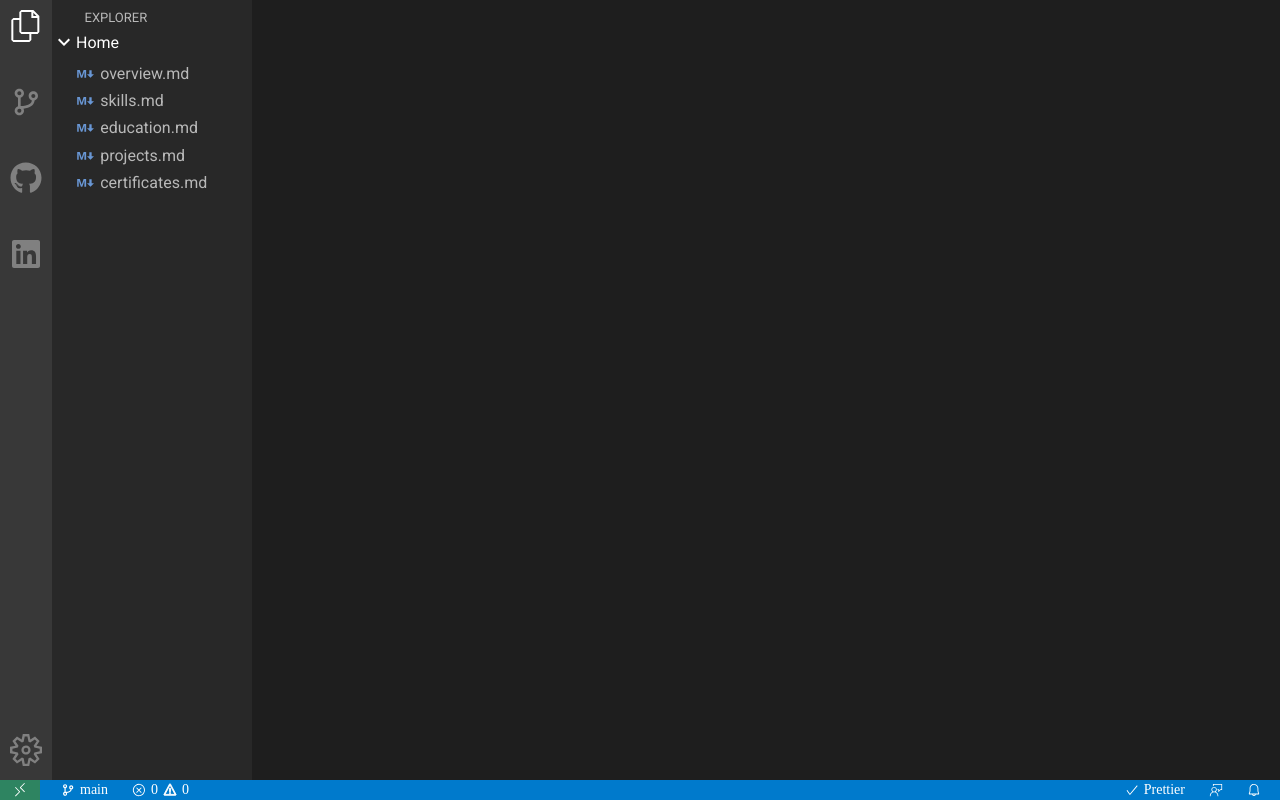
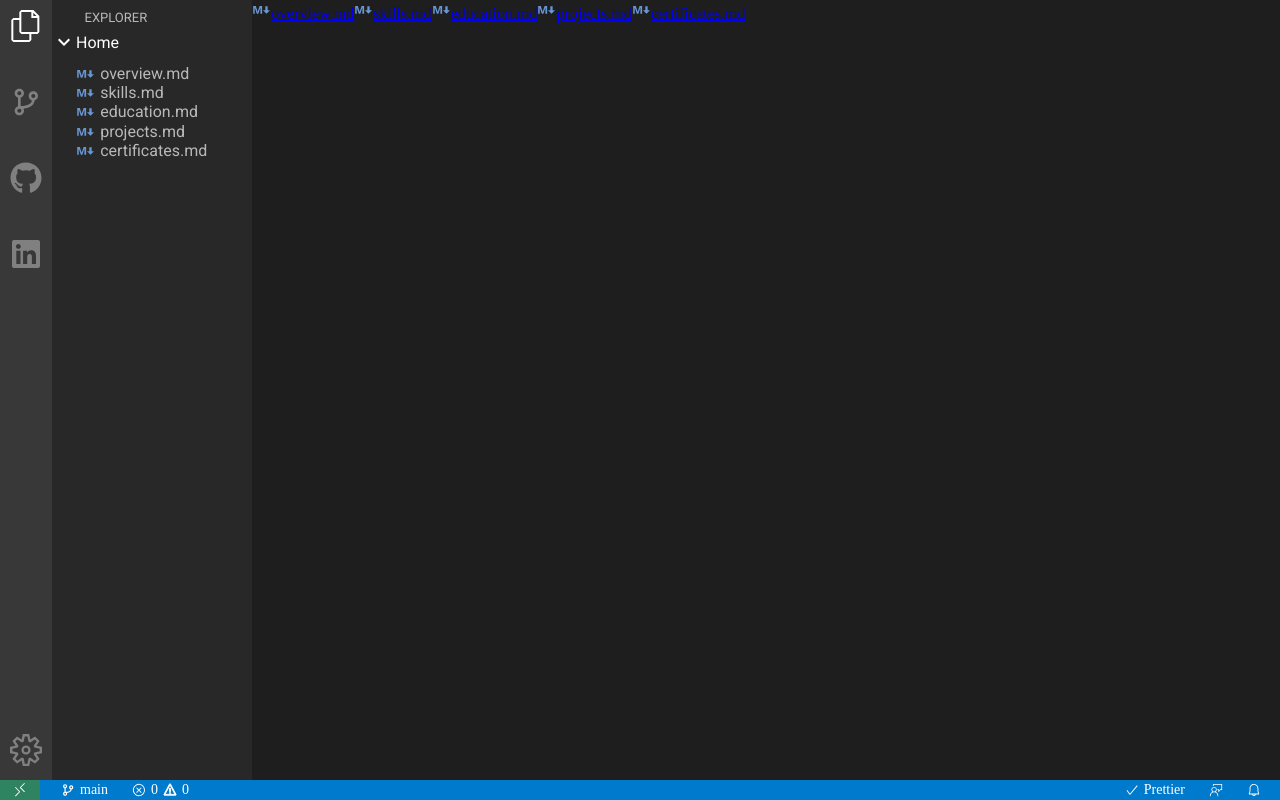
Before and after one commit to zyunusov-zy/resume_react, a React (Vite) app: page / in a window 1280 px wide. Built offline with nearby package versions, Linux system fonts and the light colour scheme.

Commit message:
doing TopBar

```diff
--- a/src/components/App.jsx
+++ b/src/components/App.jsx
@@ -2,10 +2,17 @@ import '../styles/App.css'
 import SideBar from './SideBar.jsx'
 import Explorer from './Explorer.jsx'
 import StatusBar from './StatusBar.jsx'
+import TopBar from './TopBar.jsx'
 import { useState, useEffect } from 'react'
 
 function App() {
   const [isExplorerOpen, setIsExplorerOpen] = useState(true);
+  const files = ['overview.md',
+    'skills.md',
+    'education.md',
+    'projects.md',
+    'certificates.md',];
+  const [selectedFile, setSelectedFile] = useState(files[0]);
 
   const toggleExplorer = () => {
     setIsExplorerOpen(!isExplorerOpen);
@@ -33,10 +40,10 @@ function App() {
       <div className="side-bar">
         <SideBar toggleExplorer={toggleExplorer} />
       </div>
-      {isExplorerOpen && (<div className='explorer'><Explorer /></div>)}
+      {isExplorerOpen && (<div className='explorer'><Explorer files={files} setSelectedFile={setSelectedFile}/></div>)}
       <div className="main-content">
         <div className="top-bar">
-
+          <TopBar files={files} setSelectedFile={setSelectedFile}/>
         </div>
 
       </div>
--- a/src/components/Explorer.jsx
+++ b/src/components/Explorer.jsx
@@ -1,37 +1,9 @@
 import "../styles/Explorer.css"
 import { useState } from "react";
+import File from "./File.jsx"
 import PropTypes from 'prop-types';
 
-const File = ({name}) => {
-    return (
-        <li>
-            <a href="#">
-                <svg
-                    stroke="currentColor"
-                    fill="currentColor"
-                    strokeWidth="0"
-                    viewBox="0 0 16 16"
-                    color="#6997d5"
-                    height="1.2em"
-                    width="1.2em"
-                    xmlns="http://www.w3.org/2000/svg"
-                    style={{ color: "rgb(105, 151, 213)" }}
-                >
-                    <path d="M6.345 5h2.1v6.533H6.993l.055-5.31-1.774 5.31H4.072l-1.805-5.31c.04.644.06 5.31.06 5.31H1V5h2.156s1.528 4.493 1.577 4.807L6.345 5zm6.71 3.617v-3.5H11.11v3.5H9.166l2.917 2.916L15 8.617h-1.945z"></path>
-                </svg>
-
-
-                {name}
-            </a>
-        </li>
-    );
-};
-
-File.propTypes = {
-    name: PropTypes.string.isRequired,
-};
-
-const Explorer = () =>{
+const Explorer = ({files, setSelectedFile}) =>{
 
     const [isDropdownOpen, setIsDropDownOpen] = useState(true);
     const [isSelectedHome, setIsSelectedHome] = useState(false)
@@ -44,9 +16,6 @@ const Explorer = () =>{
     {
         setIsSelectedHome(!isSelectedHome);
     };
-
-    const files = ["overview.md", "skills.md", "education.md", "projects.md","certificates.md"];
-
     return (
         <>
             <p className="exp">Explorer</p>
@@ -69,13 +38,20 @@ const Explorer = () =>{
 
                 Home</a>
                 <ul className={`dropdown-menu ${isDropdownOpen ? 'open' : 'closed'}`}>
+                    <li>
                     {files.map((file, index) => (
-                        <File key={index} name={file}/>
+                        <File key={index} name={file} onClick={setSelectedFile}/>
                     ))}
+                    </li>
                 </ul>
 
         </>
     );
 };
 
+Explorer.propTypes = {
+    files: PropTypes.arrayOf(PropTypes.string).isRequired,
+    setSelectedFile: PropTypes.func.isRequired,
+};
+
 export default Explorer;
--- /dev/null
+++ b/src/components/File.jsx
@@ -0,0 +1,33 @@
+import PropTypes from 'prop-types';
+
+const File = ({name, onClick, className}) => {
+    return (
+        <a href="#" onClick={() => onClick(name)} className={`${className || ''} `}>
+            <svg
+                stroke="currentColor"
+                fill="currentColor"
+                strokeWidth="0"
+                viewBox="0 0 16 16"
+                color="#6997d5"
+                height="1.2em"
+                width="1.2em"
+                xmlns="http://www.w3.org/2000/svg"
+                style={{ color: "rgb(105, 151, 213)" }}
+            >
+                <path d="M6.345 5h2.1v6.533H6.993l.055-5.31-1.774 5.31H4.072l-1.805-5.31c.04.644.06 5.31.06 5.31H1V5h2.156s1.528 4.493 1.577 4.807L6.345 5zm6.71 3.617v-3.5H11.11v3.5H9.166l2.917 2.916L15 8.617h-1.945z"></path>
+            </svg>
+
+
+            {name}
+        </a>
+    );
+};
+
+File.propTypes = {
+    name: PropTypes.string.isRequired,
+    onClick: PropTypes.func.isRequired,
+    className: PropTypes.string,
+};
+
+
+export default File;
--- a/src/components/TopBar.jsx
+++ b/src/components/TopBar.jsx
@@ -0,0 +1,20 @@
+import PropTypes from "prop-types";
+import File from "./File.jsx";
+
+
+const TopBar  = ({files, setSelectedFile}) => {
+    return (
+        <>
+            {files.map((file, index) => (
+                <File key={index} name={file} onClick={setSelectedFile} className="topbar-file"/>
+            ))}
+        </>
+    );
+};
+
+TopBar.propTypes = {
+    files: PropTypes.arrayOf(PropTypes.string).isRequired,
+    setSelectedFile: PropTypes.func.isRequired,
+};
+
+export default TopBar;
```
